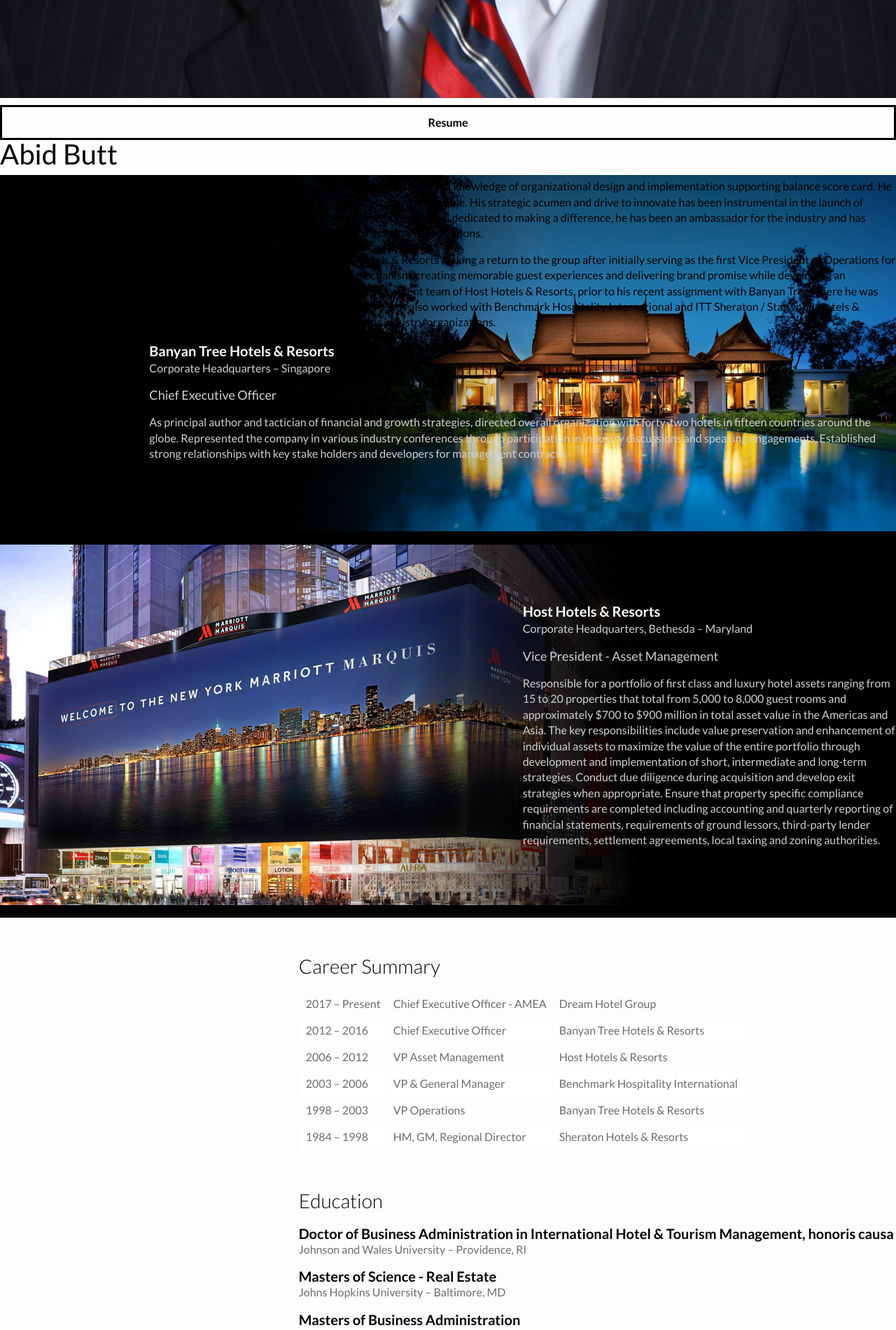
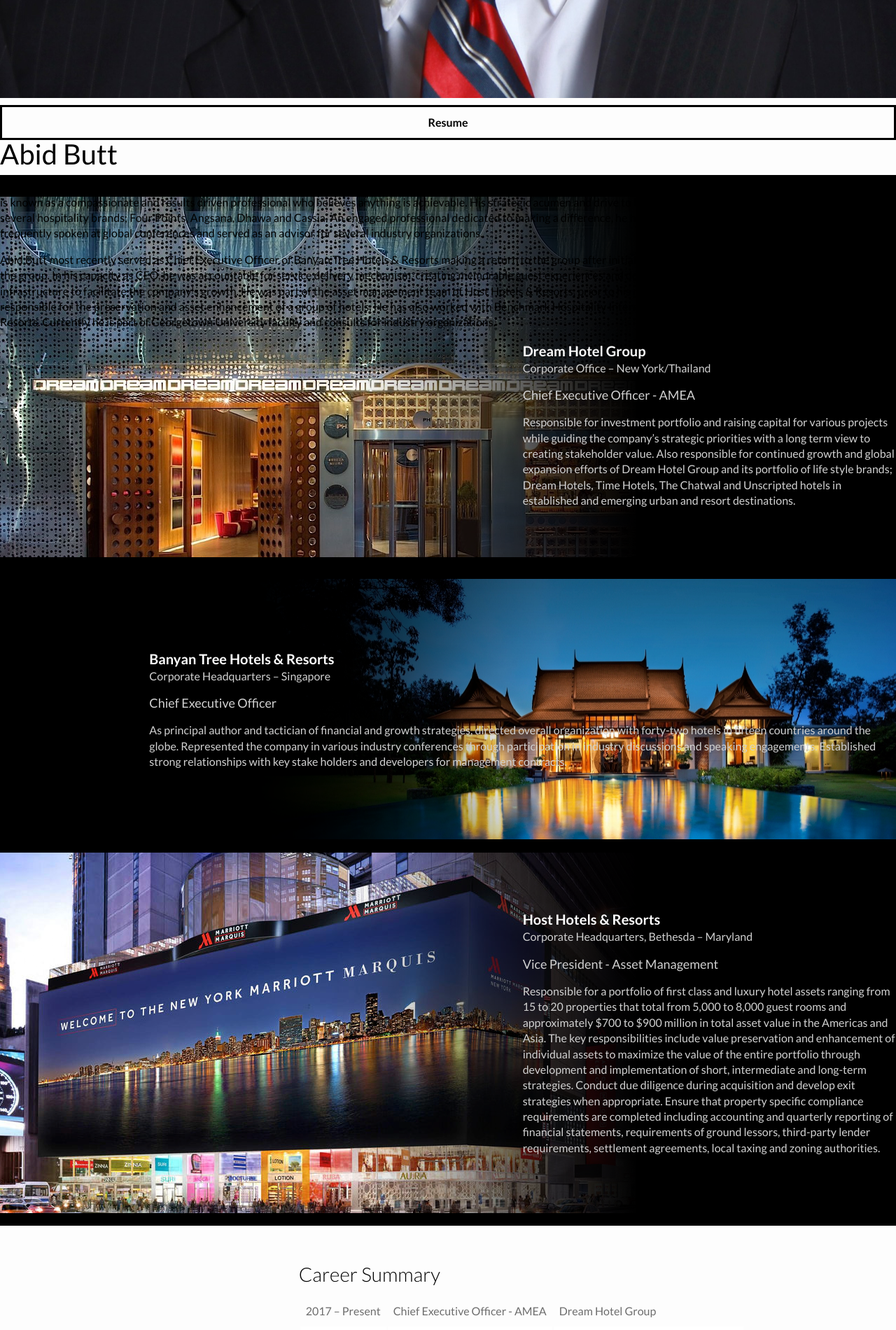
Before and after one commit to naher94/abid-butt.com, a Jekyll site: the page built from index.html, in a window 1280 px wide. Shown: the part 1750-3650 px from the top of the page at 70% size. Built offline with Jekyll 4.4.1, drawn with Linux system fonts in a browser that asks for light colours.

Commit message:
Dream Feature Tile Added

```diff
--- a/css/abid.scss
+++ b/css/abid.scss
@@ -147,6 +147,10 @@
 }
 .turtle{
   background-image: url("../img/turtlebay.png");
+}
+.dream{
+  background-image: url("../img/dream.png");
+  background-position: left;
 }
 .host{
   background-image: url("../img/host.png");
--- a/index.html
+++ b/index.html
@@ -15,6 +15,15 @@
   </div>
 </div>
 
+<div class="row expanded featured dream">
+  <div class="small-12 medium-4 large-offset-7 columns">
+    <h2>Dream Hotel Group</h2>
+    <h3>Corporate Office – New York/Thailand</h3>
+    <h4>Chief Executive Officer - AMEA</h4>
+    <p>Responsible for investment portfolio and raising capital for various projects while guiding the company’s strategic priorities with a long term view to creating stakeholder value. Also responsible for continued growth and global expansion efforts of Dream Hotel Group and its portfolio of life style brands; Dream Hotels, Time Hotels, The Chatwal and Unscripted hotels in established and emerging urban and resort destinations.
+    </p>
+  </div>
+</div>
 <div class="row expanded featured banyan">
   <div class="small-12 medium-4 large-offset-2 columns">
     <h2>Banyan Tree Hotels & Resorts</h2>
```
Also changed, not shown: img/dream.png (added), 4 other files.
